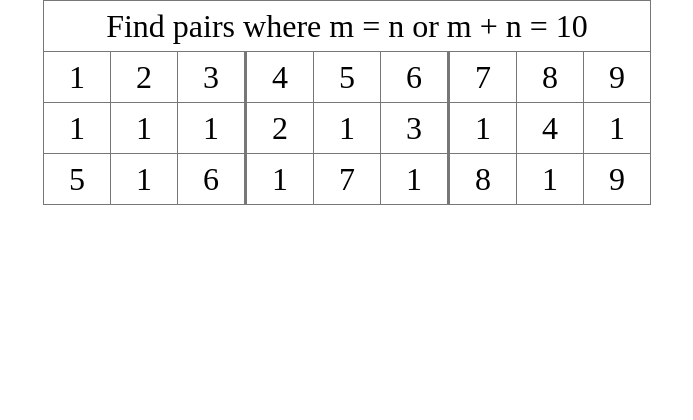
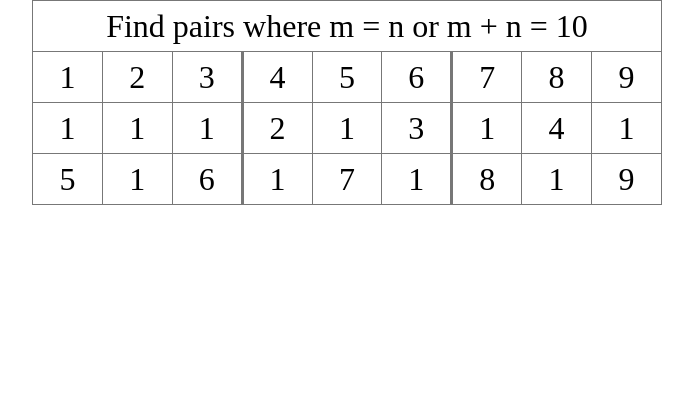
Before and after one commit to rahelest/numbrikas, a PHP site: page / in a window 1280 px wide. Shown: the top 420 px of the page, without its empty margins (293-986 px from the left). Run offline with PHP 8.4, Linux system fonts and the light colour scheme.

Commit message:
Adjust table styles for better responsiveness.

```diff
--- a/src/index.html
+++ b/src/index.html
@@ -24,14 +24,16 @@
 		</div>
 
 		<div class="helper fixed-center" data-ng-show="helperNeeded">
-			<table>
-				<tr>
-					<td data-ng-repeat="cell in helperNums track by $index">{{ cell }}</td>
-				</tr>
-			</table>
+			<div class="align-center">
+				<table>
+					<tr>
+						<td data-ng-repeat="cell in helperNums track by $index">{{ cell }}</td>
+					</tr>
+				</table>
+			</div>
 		</div>
 
-		<div class="main-wrapper">
+		<div class="main-wrapper align-center">
 			<table class="main-row">
 				<thead>
 					<tr>
--- a/src/style.css
+++ b/src/style.css
@@ -11,14 +11,14 @@ body {
 }
 
 table {
-	border-collapse: collapse;
-	display: inline-block;
+    border-collapse: collapse;
+    table-layout: fixed;
+    width: 100%;
 }
 
 th,td {
 	border: 1px solid #777;
 	text-align: center;
-	width: 2em;
 	height: 3rem;
 	cursor: pointer;
 
@@ -74,6 +74,11 @@ button {
 	text-align: center;
 }
 
+.align-center {
+    max-width: 630px;
+    margin: 0 auto;
+}
+
 .main-wrapper>div {
 	display: inline-block;
 }
@@ -82,6 +87,7 @@ button {
 	background-color: rgba(255, 255, 255, 0.9);
 	height: 42px;
 	top: 0;
+    font-size: 1.25rem;
 }
 
 .helper table {
```
